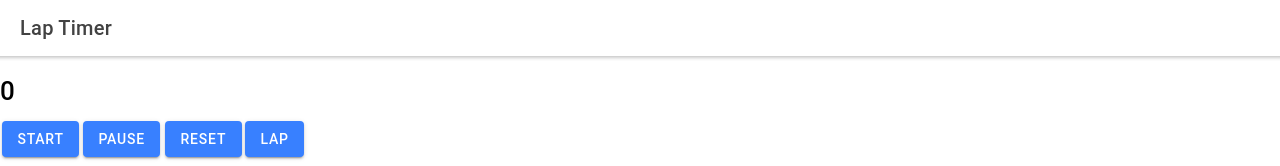
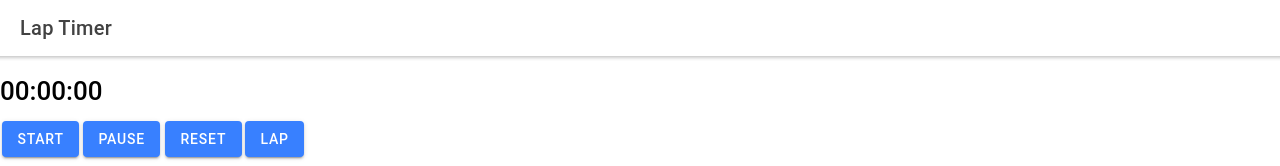
Before and after one commit to CristinaPlesa/LapTimer, a React (Create React App) app: page /home in a window 1280 px wide. Shown: the top 166 px of the page. Built offline with nearby package versions, Linux system fonts and the light colour scheme.

Commit message:
refactor functions to properly display number of zeros on timer

```diff
--- a/src/components/Timer.tsx
+++ b/src/components/Timer.tsx
@@ -1,6 +1,7 @@
 import { useEffect, useCallback, useMemo, useState } from 'react'
-import { IonContent, IonHeader, IonPage, IonTitle, IonToolbar, IonItem, IonButton } from '@ionic/react';
-// import { msToClockUnits, msToClockString } from '../util/printTime'
+import { IonContent, IonHeader, IonPage, IonTitle, IonToolbar, IonItem, IonButton, IonCard, IonCardContent, IonCardHeader, IonCardSubtitle, IonCardTitle, IonIcon, IonLabel } from '@ionic/react';
+import {  msToClockString } from '../utilities/printTime'
+// import { pin, wifi, wine, warning, walk } from 'ionicons/icons';
 
 // Cristina
 const Timer: React.FC = () => {
@@ -9,7 +10,7 @@ const Timer: React.FC = () => {
 
   const tick = useCallback(async () => {
     setMs(ms + 10)
-    console.log(ms)
+    console.log(msToClockString(ms))
   }, [ms])
 
   useEffect(() => {
@@ -19,7 +20,7 @@ const Timer: React.FC = () => {
 
   return (
     <div>
-      <h1>{ms}</h1>
+      <h1>{msToClockString(ms)}</h1>
       <IonButton onClick={() => setIsRunning(true)}>Start</IonButton>
       <IonButton onClick={() => setIsRunning(false)}>Pause</IonButton>
       <IonButton>Reset</IonButton>
--- /dev/null
+++ b/src/utilities/printTime.ts
@@ -0,0 +1,21 @@
+const clockStringify = (digits:number): string => {
+  if (digits < 10) {
+    return `0${digits}`
+  } else {
+    return `${digits}`
+  }
+}
+
+const msToClockString = (ms: number):string => {
+  const centiseconds = (ms % 1000) / 10
+  const seconds = Math.floor((ms / 1000) % 60)
+  const minutes = Math.floor(ms / 60000)
+
+  const centiDisplay = clockStringify(centiseconds)
+  const secDisplay = clockStringify(seconds)
+  const minDisplay = clockStringify(minutes)
+
+  return `${minDisplay}:${secDisplay}:${centiDisplay}`
+}
+
+export { msToClockString }
```
